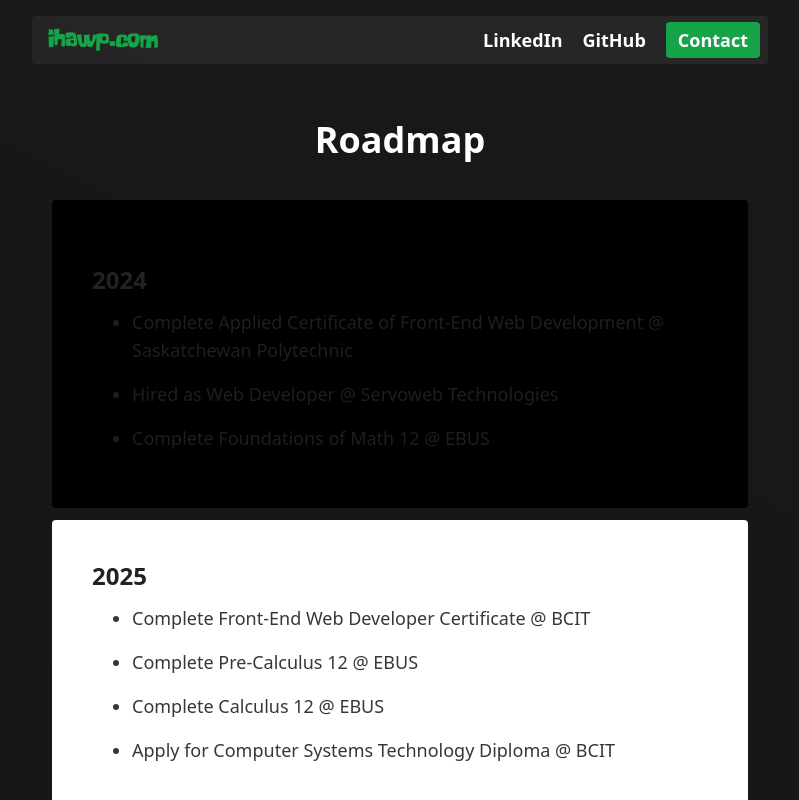
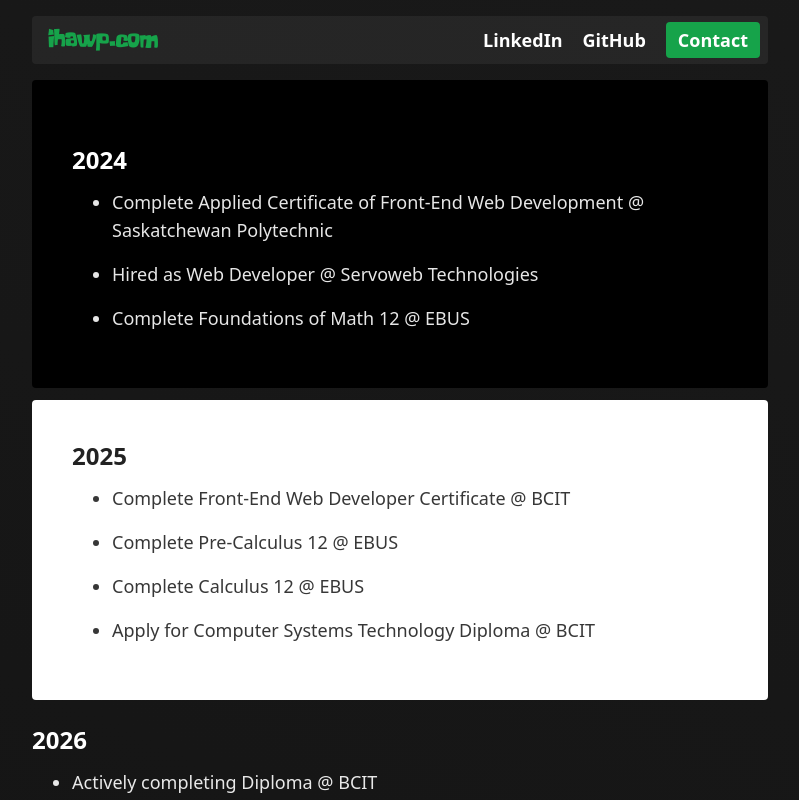
Before and after one commit to ihawp/portfolio, a React (Vite) app: page /roadmap in a window 1280 px wide. Shown: the whole page, without its empty margins (240-1039 px from the left). Built offline with nearby package versions, Linux system fonts and the light colour scheme.

Commit message:
added hover anim for image, still working on roadmap, random margins changed or thought about changing! Error page finalized!

```diff
--- a/src/App.tsx
+++ b/src/App.tsx
@@ -34,7 +34,7 @@
                         <Route path="/privacy" element={<PrivacyPolicy/>}/>
                         <Route path="/*" element={<Error404/>}/>
                     </Routes>
-                    <footer className={"flex text-lg sm:py-4 py-16 flex-col-reverse sm:flex-row sm:justify-start items-center text-[#999] text-opacity-40"}>
+                    <footer className={"flex text-lg sm:pt-4 sm:pb-0 py-16 flex-col-reverse sm:flex-row sm:justify-start items-center text-[#999] text-opacity-40"}>
                         <div
                             className={"sm:w-[300px] w-full sm:text-xl text-lg flex justify-center mt-7 sm:mt-0 sm:justify-start"}>
                             <p className={"spongeboymebob"}><Link
--- a/src/page/Error404.tsx
+++ b/src/page/Error404.tsx
@@ -1,7 +1,7 @@
 import {FontAwesomeIcon} from "@fortawesome/react-fontawesome";
 
 export default function Error404() {
-    return <div className={"w-full h-[300px] flex bg-white justify-center items-center"}>
+    return <div className={"w-full h-[300px] flex justify-center items-center"}>
         <ul className={"list-none rounded bg-red-500 p-5 flex flex-col items-center justify-center"}>
 
             <FontAwesomeIcon icon={"circle-exclamation"} className={"text-7xl"}/>
--- a/src/page/Home.tsx
+++ b/src/page/Home.tsx
@@ -21,7 +21,10 @@
     const [currentOpen, setCurrentOpen] = useState(0);
 
     useEffect(() => {
-        get();
+        if (data.length === 0) {
+            console.log('wowowowowow');
+            get();
+        }
     }, [])
 
     const get = () => {
@@ -80,16 +83,14 @@
 export default function Home() {
     return <>
         <div className={"flex items-center justify-center flex-col py-8 sm:pt-8 sm:pb-12 gap-3 text-center"}>
-
-            <img alt="Warren Chemerika" className="rounded-full w-[250px] mb-2 shadow-md shadow-[#222]" draggable={"false"} src={"./public/w.jpg"}/>
+            <img alt="Warren Chemerika" className="rounded-full w-[200px] hover:bg-green-500 hover:p-5 transition-all mb-2 shadow-md shadow-[#222]" draggable={"false"} src={"./w.jpg"}/>
             <h1 className={"sm:text-6xl text-[35px] mb-1 sm:mb-0"}><span className={"font-bold"}>Warren Chemerika</span>
             </h1>
             <h2 className={"sm:text-[39px] sm:leading-10 text-[23px] bg-[#999] bg-opacity-10 px-3 py-3 sm:pt-3 sm:pb-4 sm:w-max text-center rounded font-semibold"}>
-                Web Developer @
-                <a target={"_blank"} className="hover:underline" href={"https://www.servoweb.com/"} title={"Servoweb Technologies"}>
+                Web Developer @ <a target={"_blank"} className="hover:underline" href={"https://www.servoweb.com/"} title={"Servoweb Technologies"}>
                     Servoweb
                 </a></h2>
-            <p className={"sm:mt-3"}><FontAwesomeIcon icon={['fas', 'circle-check']} className={"text-green-600 sm:mr-0.5"}/> Certified
+            <p className={"sm:mt-1"}><FontAwesomeIcon icon={['fas', 'circle-check']} className={"text-green-600 sm:mr-0.5"}/> Certified
                 by <a
                 href={"/Front-EndWebDevCertificateWarrenChemerika.pdf"} target={"_blank"} className={"underline"}
                 title={"Certificate of Front-End Web Development from Saskatchewan Polytechnic"}>
--- a/src/page/Roadmap.tsx
+++ b/src/page/Roadmap.tsx
@@ -1,10 +1,9 @@
-export default function Roadmap() {
-    return <div className="max-w-3xl py-10 sm:px-5">
-
-        <h1 className="text-4xl font-bold mb-10 text-center">Roadmap</h1>
+import { useState } from 'react';
 
 
-        <div className={"bg-black w-full p-10 text-[#222] rounded mb-3"}>
+export default function Roadmap() {
+    return <div className="max-w-3xl">
+        <div className={"bg-black w-full p-10 rounded mb-3"}>
             <h2 className="text-2xl font-semibold mt-6 mb-3">2024</h2>
             <ul className={"list-disc px-10"}>
                 <li className="mb-4 opacity-90">Complete Applied Certificate of Front-End Web Development @ Saskatchewan
@@ -47,3 +46,10 @@
         </ul>
     </div>
 }
+
+function Itemm(wow:string, bananaphone: string) {
+    return <>
+        <h1>${wow}</h1>
+        <h1>${bananaphone}</h1>
+    </>
+}
```
